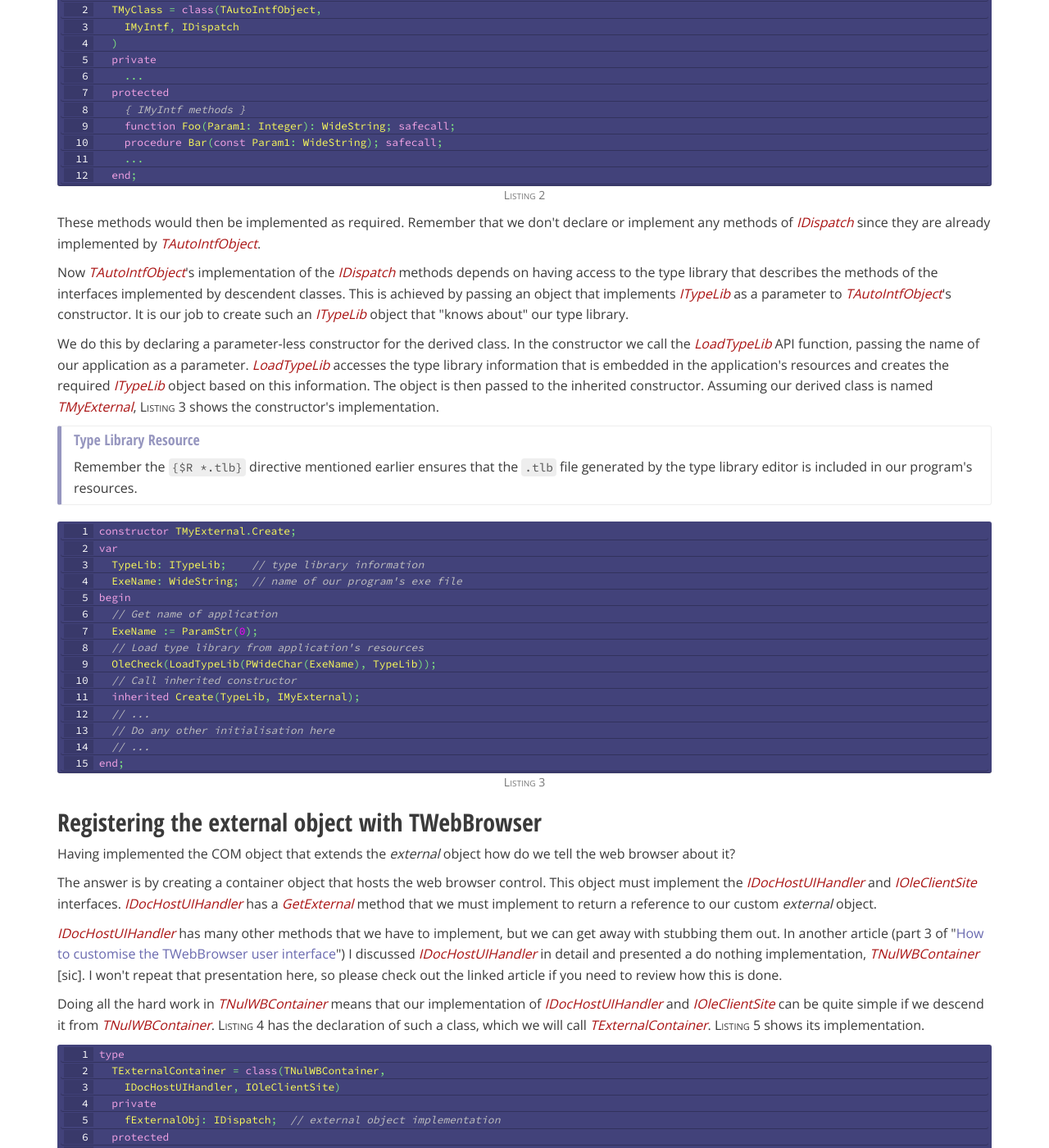
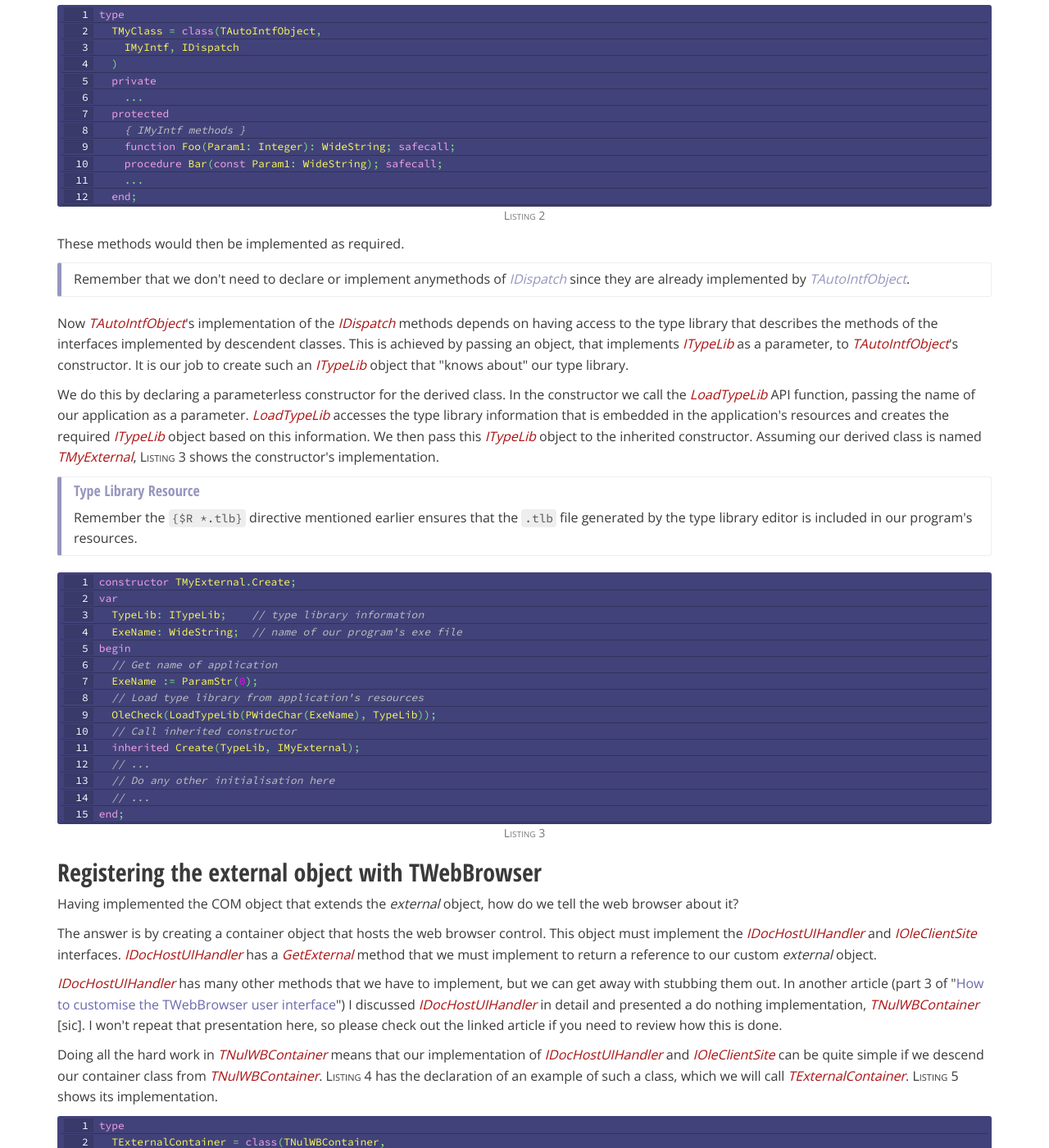
Before and after one commit to delphidabbler/delphidabbler.github.io, a Jekyll site: the page built from _articles/article-22.html, in a window 1280 px wide and 1400 px high, scrolled down 2768 px. Shown: the whole window at 82% size. Built offline with Jekyll 4.4.1, drawn with Linux system fonts in a browser that asks for light colours; nearby versions of some CDN libraries; comment, search, counter and statistics services are not loaded; some of the changed text lies outside the part shown.

Commit message:
Update and fix errors in article #22

```diff
--- a/_articles/article-22.html
+++ b/_articles/article-22.html
@@ -101,10 +101,10 @@
 
     <p>
         We can extend the <em>external</em> object by adding methods to it that are implemented in Delphi rather than in
-        JavaScript or VBScript. We do this by creating a COM automation object that exposes the required methods and
-        then notifying the <var>TWebBrowser</var> control that the COM object extends the <em>external</em> object. The
-        new <em>external</em> object methods can then be called from JavaScript or VBScript running in the
-        <var>TWebBrowser</var>. When these methods are called our Delphi code executes.
+        JavaScript or VBScript. We do this by creating a COM automation object that exposes the required methods, then
+        notifying the <var>TWebBrowser</var> control that the COM object extends the <em>external</em> object. The new
+        <em>external</em> object methods can then be called from JavaScript or VBScript running in the
+        <var>TWebBrowser</var> control, which results in our Delphi code executing.
     </p>
 
     <p>
@@ -228,7 +228,7 @@
         </li>
 
         <li>
-            Return any values from methods using a parameter that has the <var>[out,retval]</var> modifier.
+            Return any values from methods via a parameter that has an <var>[out,retval]</var> modifier.
         </li>
     </ol>
 
@@ -345,25 +345,30 @@
     </div>
 
     <p>
-        These methods would then be implemented as required. Remember that we don't declare or implement any methods of
-        <var>IDispatch</var> since they are already implemented by <var>TAutoIntfObject</var>.
+        These methods would then be implemented as required.
+    </p>
+
+    <p class="callout callout-info">
+        Remember that we don't need to declare or implement anymethods of <var>IDispatch</var> since they are already
+        implemented by <var>TAutoIntfObject</var>.
     </p>
 
     <p>
         Now <var>TAutoIntfObject</var>'s implementation of the <var>IDispatch</var> methods depends on having access to
         the type library that describes the methods of the interfaces implemented by descendent classes. This is
-        achieved by passing an object that implements <var>ITypeLib</var> as a parameter to <var>TAutoIntfObject</var>'s
+        achieved by passing an object, that implements <var>ITypeLib</var> as a parameter, to
+        <var>TAutoIntfObject</var>'s
         constructor. It is our job to create such an <var>ITypeLib</var> object that &quot;knows about&quot; our type
         library.
     </p>
 
     <p>
-        We do this by declaring a parameter-less constructor for the derived class. In the constructor we call the
+        We do this by declaring a parameterless constructor for the derived class. In the constructor we call the
         <var>LoadTypeLib</var> API function, passing the name of our application as a parameter. <var>LoadTypeLib</var>
         accesses the type library information that is embedded in the application's resources and creates the required
-        <var>ITypeLib</var> object based on this information. The object is then passed to the inherited constructor.
-        Assuming our derived class is named <var>TMyExternal</var>, <span class="figureref">Listing 3</span> shows the
-        constructor's implementation.
+        <var>ITypeLib</var> object based on this information. We then pass this <var>ITypeLib</var> object to the
+        inherited constructor. Assuming our derived class is named <var>TMyExternal</var>, <span
+            class="figureref">Listing 3</span> shows the constructor's implementation.
     </p>
 
     <aside>
@@ -423,8 +428,8 @@
     </h2>
 
     <p>
-        Having implemented the COM object that extends the <em>external</em> object how do we tell the web browser about
-        it?
+        Having implemented the COM object that extends the <em>external</em> object, how do we tell the web browser
+        about it?
     </p>
 
     <p>
@@ -466,9 +471,10 @@
 
     <p>
         Doing all the hard work in <var>TNulWBContainer</var> means that our implementation of
-        <var>IDocHostUIHandler</var> and <var>IOleClientSite</var> can be quite simple if we descend it from
-        <var>TNulWBContainer</var>. <span class="figureref">Listing 4</span> has the declaration of such a class, which
-        we will call <var>TExternalContainer</var>. <span class="figureref">Listing 5</span> shows its implementation.
+        <var>IDocHostUIHandler</var> and <var>IOleClientSite</var> can be quite simple if we descend our container class
+        from <var>TNulWBContainer</var>. <span class="figureref">Listing 4</span> has the declaration of an example of
+        such a class, which we will call <var>TExternalContainer</var>. <span class="figureref">Listing 5</span> shows
+        its implementation.
     </p>
 
     <div id="listing-4" class="frame">
@@ -522,7 +528,7 @@
             <pre
                 class="line"><span class="linenum"> 11</span><span class="space">  </span><span class="ident">ppDispatch</span><span class="space"> </span><span class="sym">:=</span><span class="space"> </span><span class="ident">fExternalObj</span><span class="sym">;</span></pre>
             <pre
-                class="line"><span class="linenum"> 12</span><span class="space">  </span><span class="ident">Result</span><span class="space"> </span><span class="sym">:=</span><span class="space"> </span><span class="ident">S_OK</span><span class="sym">;</span><span class="space"> </span><span class="comment">// indicates we&apos;ve provided script</span></pre>
+                class="line"><span class="linenum"> 12</span><span class="space">  </span><span class="ident">Result</span><span class="space"> </span><span class="sym">:=</span><span class="space"> </span><span class="ident">S_OK</span><span class="sym">;</span><span class="space"> </span></pre>
             <pre
                 class="line"><span class="linenum"> 13</span><span class="kwd">end</span><span class="sym">;</span></pre>
         </div>
@@ -563,14 +569,18 @@
 
     <p>
         Having implemented our <em>external</em> object extension and registered it with the browser control, it is now
-        time to look at how we call the object's methods from JavaScript. A similar approach is taken if you wish to use
-        VBScript rather than JavaScript, but the precise details are, as they say, left as an exercise!
+        time to look at how we call the object's methods from JavaScript.
+    </p>
+
+    <p class="callout callout-info">
+        A similar approach is taken if you wish to use VBScript rather than JavaScript, but the precise details are, as
+        they say, left as an exercise!
     </p>
 
     <p>
         All we have to do to call into our Delphi code from JavaScript is to reference the relevant methods of the
-        <em>external</em> object. For example to access external method <var>Foo</var> from JavaScript we would use the
-        code presented in <span class="figureref">Listing 6</span>.
+        <em>external</em> object. For example to access <em>external</em> method <var>Foo</var> from JavaScript we would
+        use the code presented in <span class="figureref">Listing 6</span>:
     </p>
 
     <div id="listing-6" class="frame">
@@ -694,10 +704,10 @@
 
     <p>
         The program we will develop lists some of the programs available on the <em>DelphiDabbler</em> website. Clicking
-        one of the program names will display a brief description (précis) of the program in a box underneath the list
-        of programs. When the mouse is moved over a program name, the URL of the program's web page will be displayed in
-        the status bar. The status bar will clear when there is no program name under the mouse. The précis of each
-        program is stored in a data file that is read by our application.
+        one of the program names will display a brief description (précis) of the program, in a box underneath the list
+        of programs. When the mouse is moved over a program name, the URL of the its web page will be displayed in the
+        status bar. The status bar will clear when there is no program name under the mouse. The précis of each program
+        is stored in a data file that is read by our application.
     </p>
 
     <p>
@@ -809,13 +819,19 @@
             <col style="width:25%;" />
             <thead>
                 <tr>
+                    <th scope="col">Method</th>
+                    <th scope="col">Parameters</th>
+                    <th scope="col">Type</th>
+                    <th class="last" scope="col">Modifiers</th>
+                </tr>
+            </thead>
+            <tbody>
+                <tr>
                     <td>GetPrecis</td>
                     <td>ProgID<br />Result</td>
                     <td>BSTR<br />BSTR&nbsp;*</td>
                     <td class="last">[in]<br />[out,retval]</td>
                 </tr>
-            </thead>
-            <tbody>
                 <tr>
                     <td>ShowURL</td>
                     <td>ProgID</td>
@@ -840,7 +856,7 @@
         <code>Article22.tlb</code>. Delphi will now create a type library file of that name and a Pascal unit named
         <code>Article22_TLB.pas</code>. Opening <code>Article22_TLB.pas</code> will reveal the <var>IMyExternal</var>
         interface declaration shown in <span class="figureref">Listing 10</span>. (Note that the GUID will be
-        different).
+        different):
     </p>
 
     <div id="listing-10" class="frame">
@@ -904,13 +920,13 @@
             <pre
                 class="line"><span class="linenum"> 11</span><span class="space">    </span><span class="kwd">procedure</span><span class="space"> </span><span class="ident">HideURL</span><span class="sym">;</span><span class="space"> </span><span class="kwd">safecall</span><span class="sym">;</span></pre>
             <pre
-                class="line"><span class="linenum"> 12</span><span class="space">    </span><span class="kwd">public</span></pre>
+                class="line"><span class="linenum"> 12</span><span class="space">  </span><span class="kwd">public</span></pre>
             <pre
-                class="line"><span class="linenum"> 13</span><span class="space">      </span><span class="kwd">constructor</span><span class="space"> </span><span class="ident">Create</span><span class="sym">;</span></pre>
+                class="line"><span class="linenum"> 13</span><span class="space">    </span><span class="kwd">constructor</span><span class="space"> </span><span class="ident">Create</span><span class="sym">;</span></pre>
             <pre
-                class="line"><span class="linenum"> 14</span><span class="space">      </span><span class="kwd">destructor</span><span class="space"> </span><span class="ident">Destroy</span><span class="sym">;</span><span class="space"> </span><span class="kwd">override</span><span class="sym">;</span></pre>
+                class="line"><span class="linenum"> 14</span><span class="space">    </span><span class="kwd">destructor</span><span class="space"> </span><span class="ident">Destroy</span><span class="sym">;</span><span class="space"> </span><span class="kwd">override</span><span class="sym">;</span></pre>
             <pre
-                class="line"><span class="linenum"> 15</span><span class="space">    </span><span class="kwd">end</span><span class="sym">;</span></pre>
+                class="line"><span class="linenum"> 15</span><span class="space">  </span><span class="kwd">end</span><span class="sym">;</span></pre>
         </div>
         <div class="caption">
             Listing 11
@@ -918,16 +934,15 @@
     </div>
 
     <p>
-        As expected, the methods of <var>IMyExternal</var> are specified in the class's protected section. We also have
-        a private helper method &ndash; <var>ShowSBMsg</var> &ndash; that displays a given message in the status bar.
-        This method is used by both <var>ShowURL</var> and <var>HideURL</var> as we will see in a moment. The
-        <var>fData</var> string list is used to store the précis of the different programs. This field is accessed by
-        <var>GetPrecis</var>.
+        As expected, the methods of <var>IMyExternal</var> are specified in the class' protected section. We also have a
+        private helper method, <var>ShowSBMsg</var>, that displays a given message in the status bar. This method is
+        used by both <var>ShowURL</var> and <var>HideURL</var> as we will see in a moment. The <var>fData</var> string
+        list is used to store the précis of the different programs. This field is accessed by <var>GetPrecis</var>.
     </p>
 
     <p>
         Let us look at the implementation of the class. We will start with the constructor and destructor shown in <span
-            class="figureref">Listing 12</span>.
+            class="figureref">Listing 12</span>:
     </p>
 
     <div id="listing-12" class="frame">
@@ -986,7 +1001,7 @@
 
     <p>
         Now move on to examine the implementation of the three <var>IMyExternal</var> methods shown in <span
-            class="figureref">Listing 13</span>.
+            class="figureref">Listing 13</span>:
     </p>
 
     <div id="listing-13" class="frame">
@@ -1125,7 +1140,8 @@
     <p>
         We now create our custom container class, <var>TExternalContainer</var>, by descending from
         <var>TNulWBContainer</var> and overriding the <var>GetExternal</var> method to get the functionality we need. We
-        will use exactly the same code as we developed in <em><a href="#listing-4">listings 4 &amp; 5</a></em>.
+        will use exactly the same code as we developed in <a href="#listing-4"><span class="figureref">listings 4 &amp;
+                5</span></a>.
     </p>
 
 
@@ -1143,7 +1159,7 @@
 
     <p>
         We will use the form's <var>OnShow</var> event handler to create <var>TExternalContainer</var>. We will also use
-        this event handler to load the required HTML file, as <span class="figureref">Listing 15</span> shows.
+        this event handler to load the required HTML file, as <span class="figureref">Listing 15</span> shows:
     </p>
 
     <div id="listing-15" class="frame">
@@ -1174,7 +1190,7 @@
 
     <p>
         Having created the container object we must also ensure it gets freed. This is done in the form's
-        <var>OnHide</var> event handler as <span class="figureref">Listing 16</span> illustrates.
+        <var>OnHide</var> event handler as <span class="figureref">Listing 16</span> illustrates:
     </p>
 
     <div id="listing-16" class="frame">
@@ -1200,7 +1216,7 @@
     <p>
         All that remains to be done is to create the HTML file that we loaded in <span class="figureref">Listing
             15</span>. This file is named <code>Article22.html</code> and <span class="figureref">listing 17</span>
-        shows the file in full.
+        shows the file in full:
     </p>
 
     <div id="listing-17" class="frame">
@@ -1319,6 +1335,11 @@
         </div>
     </div>
 
+    <p>
+        Looking at the body section of the file we see that it contains a list of four program names, each defined as
+        links (<code>&lt;a&gt;</code> tags) that reference no URL.
+    </p>
+
     <div class="callout callout-info">
         <h4>
             Do-nothing links
@@ -1331,19 +1352,17 @@
     </div>
 
     <p>
-        Looking at the body section of the file we see that it contains a list of four program names, each defined as
-        links (<code>&lt;a&gt;</code> tags) that reference no URL. Every link has a unique <var>id</var> attribute that
-        identifies the program to which it refers.
+        Every link has a unique <var>id</var> attribute that identifies the program to which it refers.
     </p>
 
     <p>
-        The a-links' <var>onclick</var> events call the <var>ShowPrecis</var> JavaScript routine passing in the id of
-        the relevant program as a parameter. <var>ShowPrecis</var> is defined in the HTML head section. The function
-        first finds the <code>&lt;div&gt;</code> tag with the id of &quot;precis&quot; and then finds the a-link element
-        associated with the program id. The HTML enclosed by the &quot;precis&quot; <code>&lt;div&gt;</code> tag is then
-        replaced by HTML comprising of the program name in bold, a line break and the actual précis of the program. The
-        précis is returned by the <var>external.GetPrecis</var> method, which executes <var>TMyExternal.GetPrecis</var>
-        in the Delphi code.
+        The a-links' <var>onclick</var> event handlers call the <var>ShowPrecis</var> JavaScript routine, passing in the
+        id of the relevant program as a parameter. <var>ShowPrecis</var> is defined in the HTML head section. The
+        function first finds the <code>&lt;div&gt;</code> tag with the id of &quot;precis&quot; and then finds the
+        a-link element associated with the program id. The HTML enclosed by the &quot;precis&quot;
+        <code>&lt;div&gt;</code> tag is then replaced by HTML comprising of the program name in bold, a line break and
+        the actual précis of the program. The précis is returned by the <var>external.GetPrecis</var> method, which
+        executes <var>TMyExternal.GetPrecis</var> in the Delphi code.
     </p>
 
     <p>
@@ -1354,9 +1373,9 @@
     </p>
 
     <p>
-        The only other item of note in the HTML file is that the head section contains an embedded style sheet that
-        styles the <code>&lt;body&gt;</code>, <code>&lt;h1&gt;</code> and <code>&lt;div id=&quot;precis&quot;&gt;</code>
-        elements.
+        The only other item of note in the HTML file is that the <code>&lt;head&gt;</code> section contains an embedded
+        style sheet that styles the <code>&lt;body&gt;</code>, <code>&lt;h1&gt;</code> and
+        <code>&lt;div id=&quot;precis&quot;&gt;</code> elements.
     </p>
 
     <p>
@@ -1477,8 +1496,16 @@
     </p>
 
     <p>
-        If you have any comments or queries, or if you wish to report any errors or bugs, please use the website's <a
-            href="https://github.com/delphidabbler/articles/issues">Issues page</a> on GitHub.
+        If you have any comments or queries, or if you wish to report any errors in the article, please use the
+        website's <a href="https://github.com/delphidabbler/delphidabbler.github.io/issues">Issues page</a> on GitHub
+        and reference article #22.
+    </p>
+
+    <p>
+        Bugs in the downloaded demo code should be reported in the separate <a
+            href="https://github.com/delphidabbler/article-demos"><code>delphidabbler/article-demos</code></a>
+        repository's <a href="https://github.com/delphidabbler/article-demos/issues">Issue page</a>, again referencing
+        article #22.
     </p>
 
 </section>
```
Also changed, not shown: other parts of _articles/article-22.html (+3 -3 lines).
